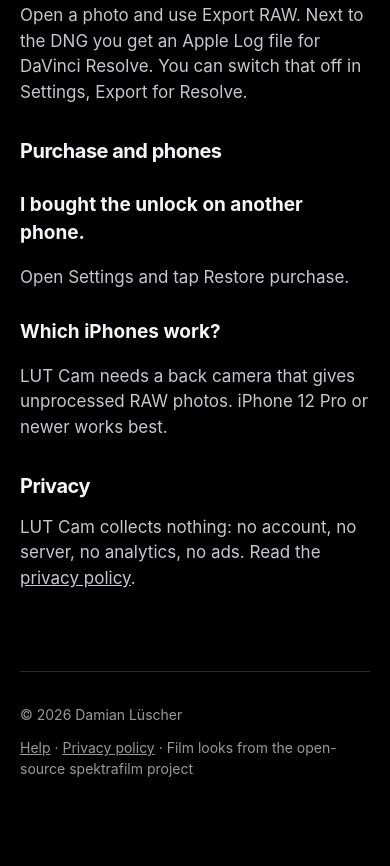
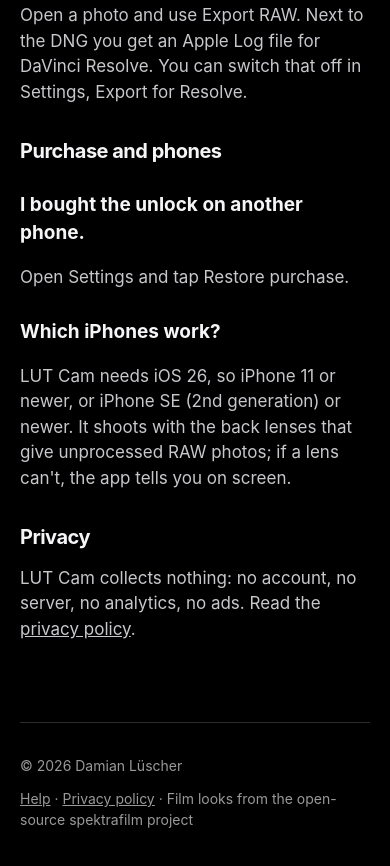
Before and after one commit to damianluescher/lutcam, a plain HTML site: page help.html in a window 390 px wide. Shown: the part 628-1494 px from the top of the page. Before the commit the page ends 1455 px from the top, so only its background shows below. Drawn offline with Linux system fonts and the light colour scheme.

Commit message:
Version 3: Help: which iPhones work now matches the app (iOS 26, iPhone 11 / SE 2 or newer, lens without RAW says so).

```diff
--- a/help.html
+++ b/help.html
@@ -35,7 +35,7 @@
 <h3>I bought the unlock on another phone.</h3>
 <p>Open Settings and tap Restore purchase.</p>
 <h3>Which iPhones work?</h3>
-<p>LUT Cam needs a back camera that gives unprocessed RAW photos. iPhone 12 Pro or newer works best.</p>
+<p>LUT Cam needs iOS 26, so iPhone 11 or newer, or iPhone SE (2nd generation) or newer. It shoots with the back lenses that give unprocessed RAW photos; if a lens can't, the app tells you on screen.</p>
 
 <h2>Privacy</h2>
 <p>LUT Cam collects nothing: no account, no server, no analytics, no ads. Read the <a href="privacy-policy.html">privacy policy</a>.</p>
```
